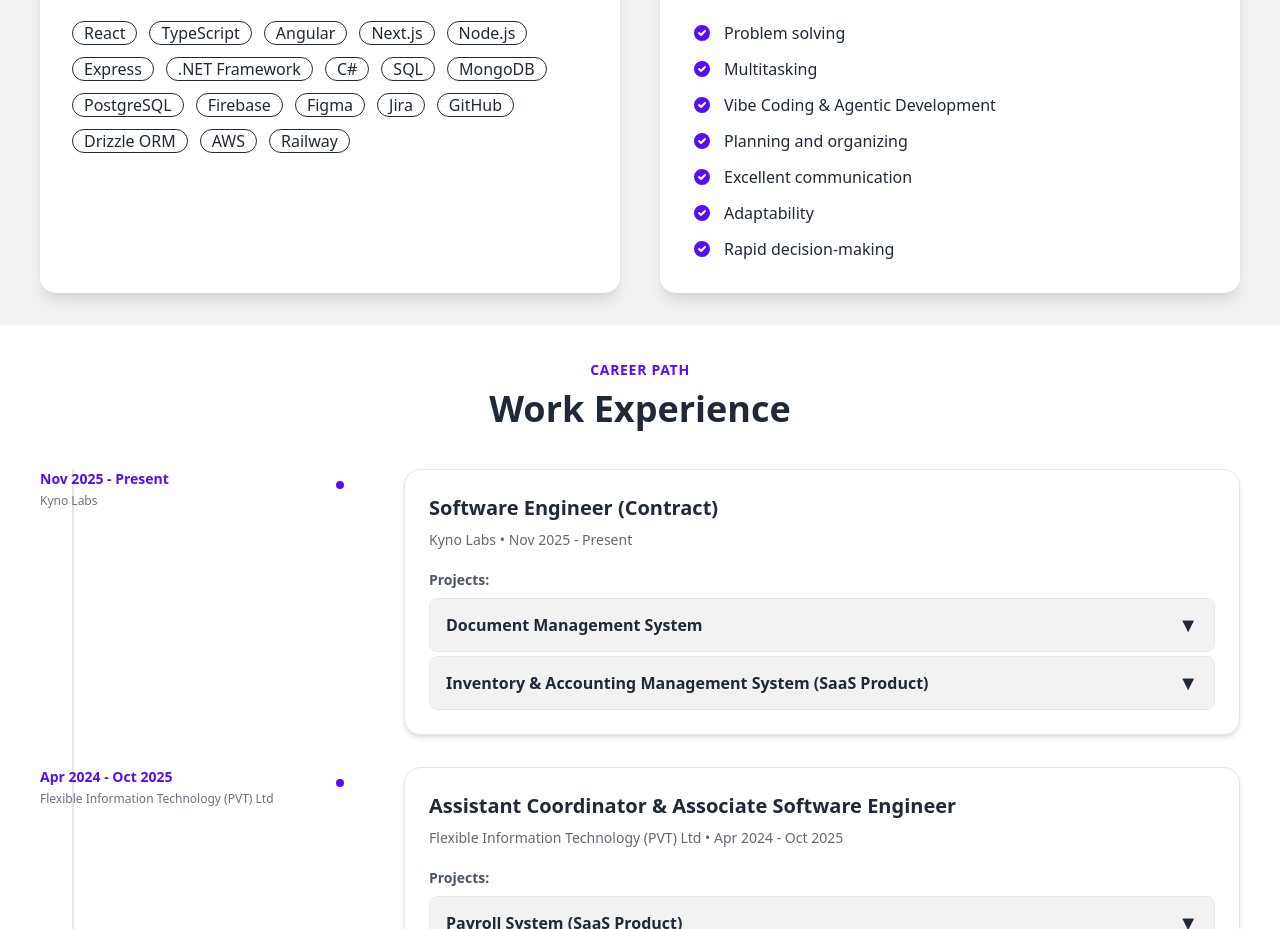
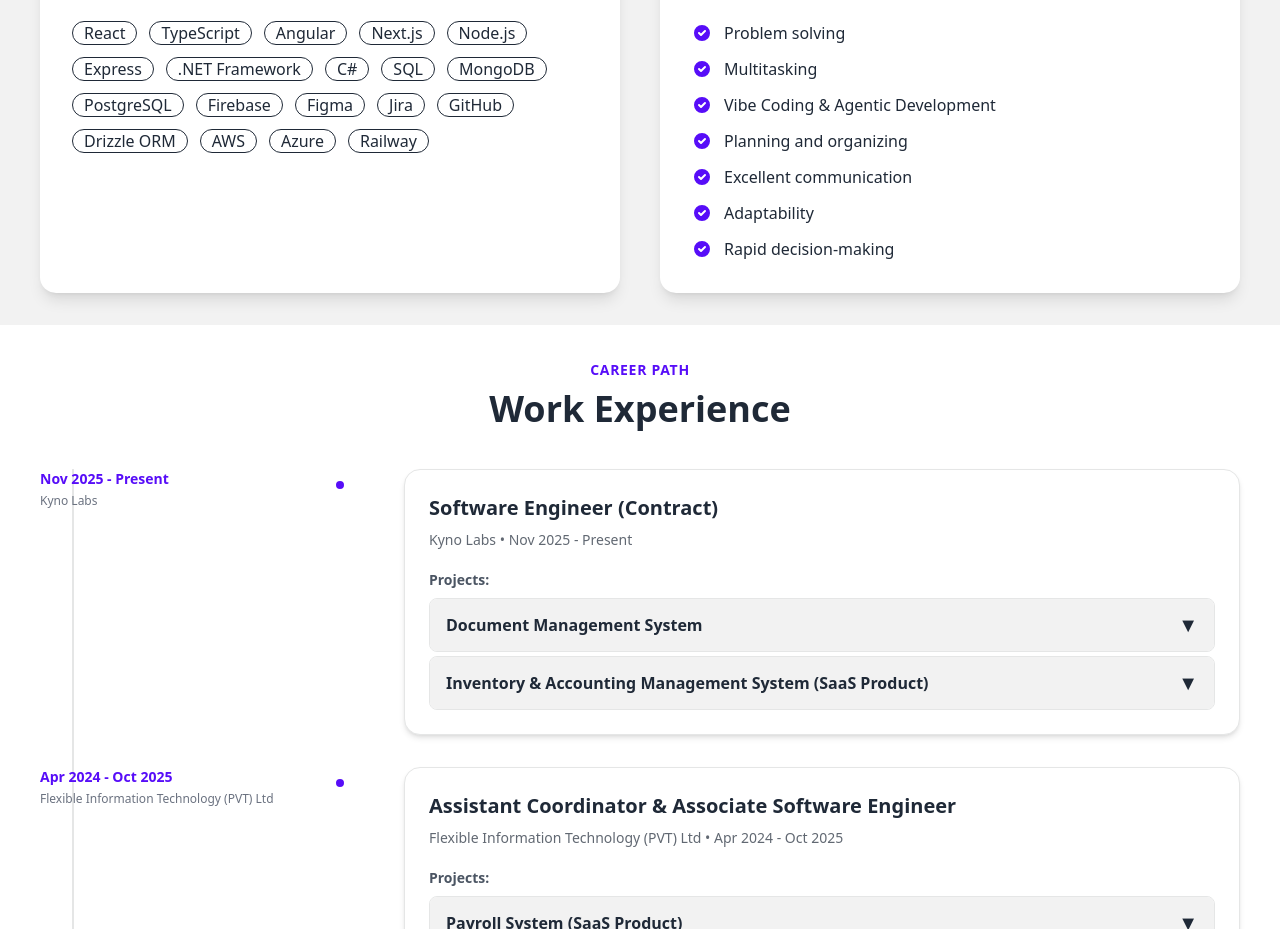
Before and after one commit to Amaya-2001/My-Portfolio, a React (Create React App) app: page / in a window 1280 px wide. Shown: the part 980-1909 px from the top of the page. Built offline with nearby package versions, Linux system fonts and the light colour scheme.

Commit message:
add technical skill

```diff
--- a/src/data/profile.js
+++ b/src/data/profile.js
@@ -216,6 +216,7 @@
     "GitHub",
     "Drizzle ORM",
     "AWS",
+    "Azure",
     "Railway",
 ];
 
```
